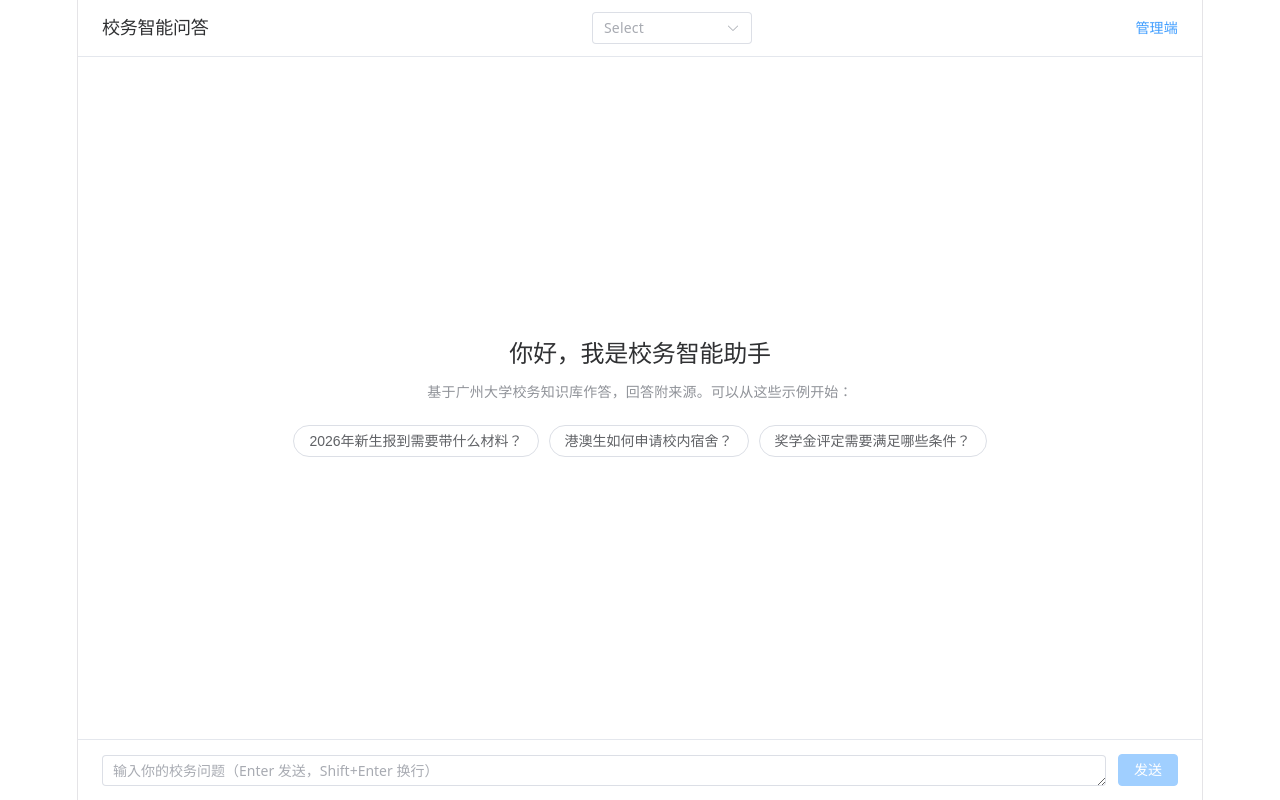
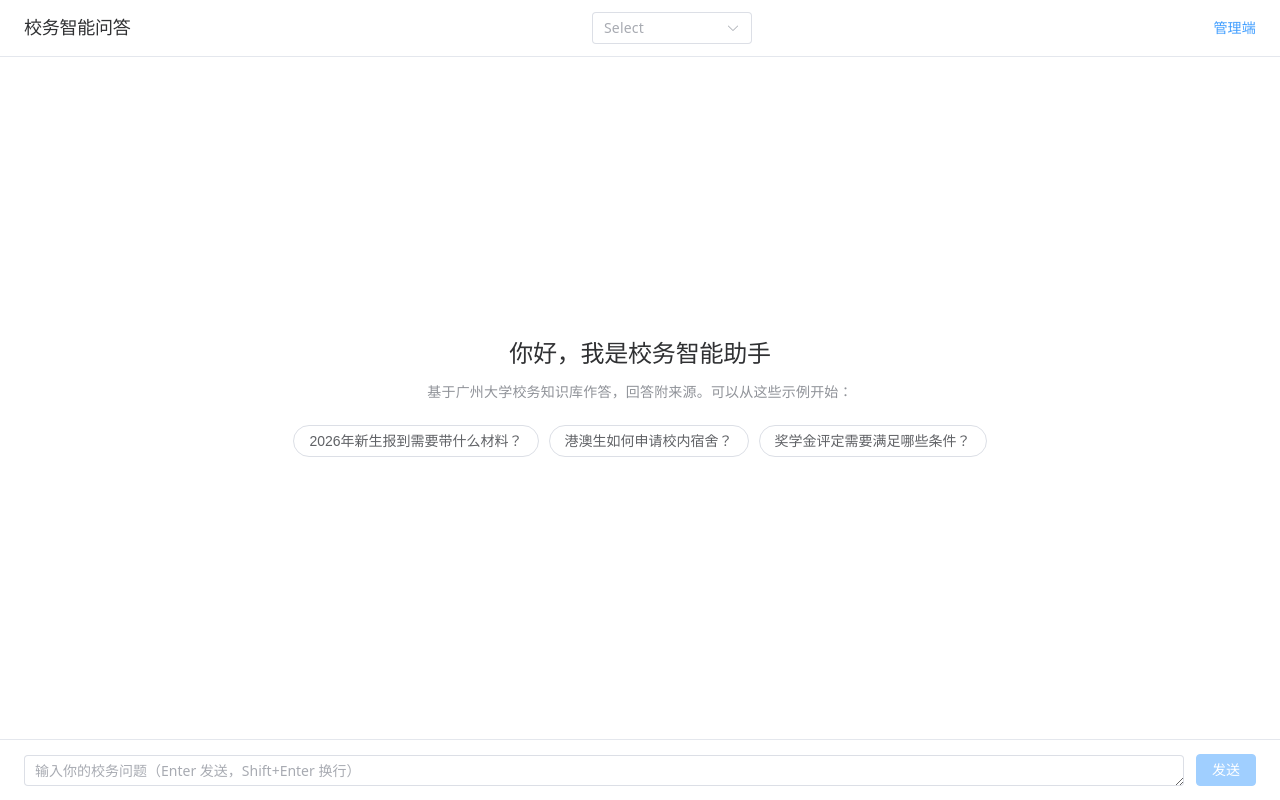
Before and after one commit to zgozh/school-knowledge-hub, a Vue app in the folder frontend/: page / in a window 1280 px wide. Built offline with nearby package versions, Linux system fonts and the light colour scheme.

Commit message:
fix(frontend): 移除#app定宽1126px使页面占满视口(清理Vite脚手架残留)

```diff
--- a/frontend/src/style.css
+++ b/frontend/src/style.css
@@ -157,11 +157,6 @@ code {
 }
 
 #app {
-  width: 1126px;
-  max-width: 100%;
-  margin: 0 auto;
-  text-align: center;
-  border-inline: 1px solid var(--border);
   min-height: 100svh;
   display: flex;
   flex-direction: column;
```
